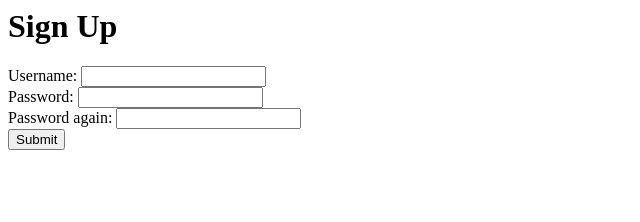
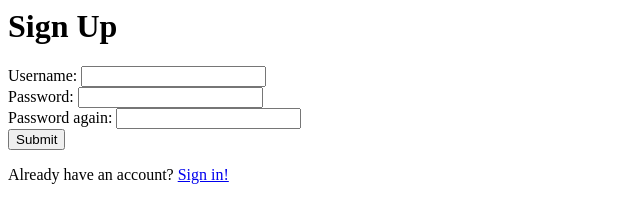
Before and after one commit to leviking/KikiSaver, a website: page public/signup.html in a window 1280 px wide. Shown: the whole page, without its empty margins (0-640 px from the left). Drawn offline with Linux system fonts and the light colour scheme.

Commit message:
adde a link to login page on sign-up page

```diff
--- a/public/signup.html
+++ b/public/signup.html
@@ -21,5 +21,6 @@
             <input type="submit" value="Submit">
         </div>
     </form>
+    <p>Already have an account? <a href="/login"> Sign in!</a></p>
   </body>
 </html>
```
